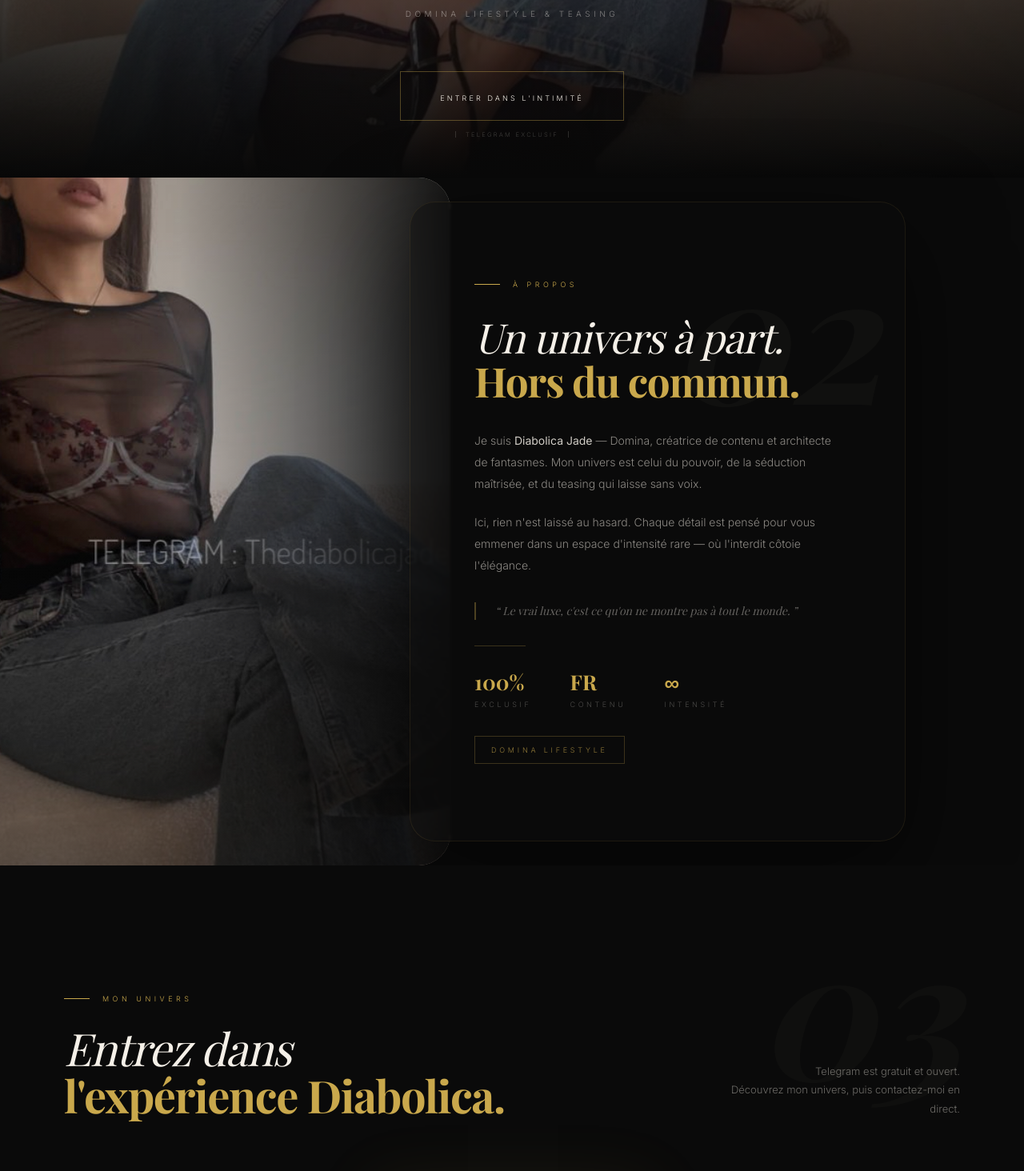
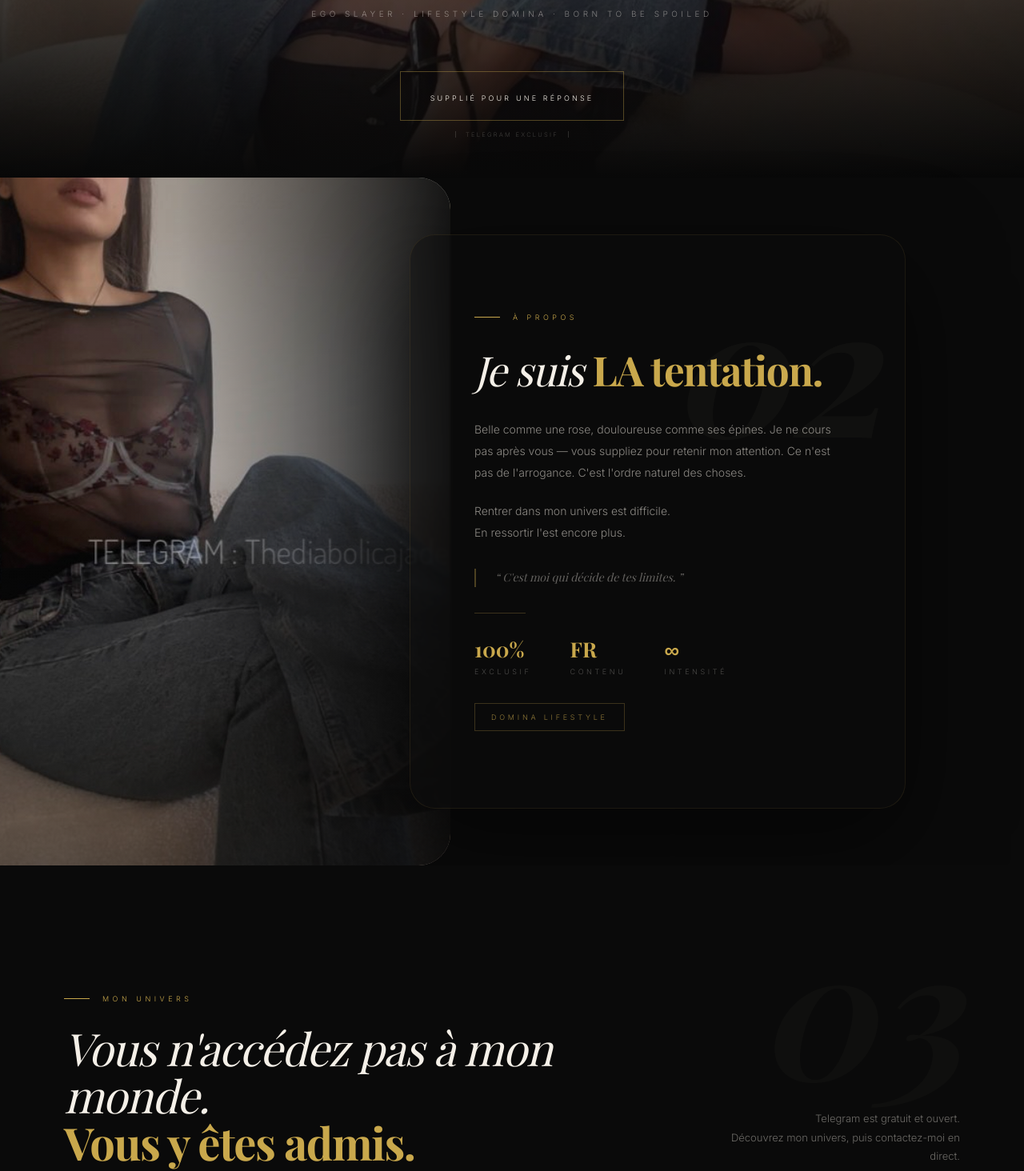
Before and after one commit to webSitePrestation/diabolica-jade, a Next.js app: page / in a window 1280 px wide. Shown: the part 578-2042 px from the top of the page at 80% size. Built offline with nearby package versions, Linux system fonts and the light colour scheme.

Commit message:
Durcit le ton éditorial sur les sections clés.
Remplace les textes Hero, About, Services, Protocole, Blog et Footer par les nouvelles formulations demandées.

Made-with: Cursor

```diff
--- a/src/app/blog/blog-page.tsx
+++ b/src/app/blog/blog-page.tsx
@@ -101,8 +101,7 @@ export default function BlogPage() {
             className="text-[13px] leading-[1.9] text-[#f5f0e8]/45 font-light max-w-md"
             style={{ fontFamily: 'var(--font-inter, "Helvetica Neue", Helvetica, Arial, sans-serif)' }}
           >
-            Domination, lifestyle, soumission. Ce que je pense,
-            ce que j&apos;observe, ce que j&apos;enseigne.
+            Ce que j&apos;observe. Ce que j&apos;exige. Ce que peu comprennent.
           </p>
         </div>
 
--- a/src/app/page.tsx
+++ b/src/app/page.tsx
@@ -464,7 +464,7 @@ export default function HomePage() {
               className="text-[9px] md:text-[10px] tracking-[0.45em] uppercase font-light text-[#f5f0e8]/45 mb-10"
               style={{ fontFamily: 'var(--font-inter, "Helvetica Neue", Helvetica, Arial, sans-serif)' }}
             >
-              Domina Lifestyle &amp; Teasing
+              Ego Slayer · Lifestyle Domina · Born to be spoiled
             </motion.p>
           </motion.div>
         )}
@@ -492,7 +492,7 @@ export default function HomePage() {
                   className="relative z-10 text-[9px] tracking-[0.35em] uppercase font-light text-[#f5f0e8]"
                   style={{ fontFamily: 'var(--font-inter, "Helvetica Neue", Helvetica, Arial, sans-serif)' }}
                 >
-                  Entrer dans l&apos;intimité
+                  Supplié pour une réponse
                 </span>
               </motion.a>
 
--- a/src/app/protocole/protocole-page.tsx
+++ b/src/app/protocole/protocole-page.tsx
@@ -32,7 +32,7 @@ const ETAPES: Etape[] = [
     numero: '03',
     titre:  'Le premier message',
     texte:  'Présentez-vous brièvement : qui vous êtes, votre expérience en soumission, ce que vous cherchez. Soyez honnête et direct. Pas de familiarité excessive, pas de "bonjour Maîtresse" sans y être invité.',
-    note:   'Un message respectueux et bien construit a infiniment plus de chances d\'obtenir une réponse.',
+    note:   'Les vrais savent déjà comment s\'adresser à moi. Les autres apprennent à leurs dépens.',
   },
   {
     numero: '04',
@@ -101,8 +101,9 @@ export default function ProtocolePage() {
             className="text-[13px] leading-[1.9] text-[#f5f0e8]/50 font-light max-w-lg mt-2"
             style={{ fontFamily: 'var(--font-inter, "Helvetica Neue", Helvetica, Arial, sans-serif)' }}
           >
-            Mon temps est précieux. Si vous souhaitez entrer dans mon univers,
-            voici les règles à respecter. Elles ne sont pas optionnelles.
+            Je ne démarche pas. Je ne relance pas. Je ne justifie pas mes silences.
+            Si vous lisez ceci, c&apos;est vous qui avez fait le premier pas —
+            continuez dans cet état d&apos;esprit.
           </p>
         </div>
 
--- a/src/components/AboutSection.tsx
+++ b/src/components/AboutSection.tsx
@@ -93,11 +93,7 @@ export default function AboutSection() {
                 className="text-[2.6rem] xl:text-[3.2rem] leading-[1.08] tracking-tight text-[#f5f0e8] italic font-normal"
                 style={{ fontFamily: 'var(--font-playfair, Georgia, serif)' }}
               >
-                Un univers à part.
-                <br />
-                <span className="not-italic font-bold text-[#c9a84c]">
-                  Hors du commun.
-                </span>
+                Je suis <span className="not-italic font-bold text-[#c9a84c]">LA tentation.</span>
               </motion.h2>
 
               {/* Corps */}
@@ -106,19 +102,18 @@ export default function AboutSection() {
                   className="text-[14px] leading-[1.95] text-[#f5f0e8]/55 font-light"
                   style={{ fontFamily: 'var(--font-inter, "Helvetica Neue", Helvetica, Arial, sans-serif)' }}
                 >
-                  Je suis{' '}
-                  <strong className="text-[#f5f0e8]/85 font-normal">Diabolica Jade</strong>
-                  {' '}— Domina, créatrice de contenu et architecte de fantasmes.
-                  Mon univers est celui du pouvoir, de la séduction maîtrisée,
-                  et du teasing qui laisse sans voix.
+                  Belle comme une rose, douloureuse comme ses épines.
+                  Je ne cours pas après vous — vous suppliez pour retenir
+                  mon attention. Ce n&apos;est pas de l&apos;arrogance.
+                  C&apos;est l&apos;ordre naturel des choses.
                 </p>
                 <p
                   className="text-[14px] leading-[1.95] text-[#f5f0e8]/55 font-light"
                   style={{ fontFamily: 'var(--font-inter, "Helvetica Neue", Helvetica, Arial, sans-serif)' }}
                 >
-                  Ici, rien n&apos;est laissé au hasard. Chaque détail est pensé
-                  pour vous emmener dans un espace d&apos;intensité rare —
-                  où l&apos;interdit côtoie l&apos;élégance.
+                  Rentrer dans mon univers est difficile.
+                  <br />
+                  En ressortir l&apos;est encore plus.
                 </p>
               </motion.div>
 
@@ -131,8 +126,7 @@ export default function AboutSection() {
                   className="text-[14px] italic leading-relaxed text-[#f5f0e8]/38"
                   style={{ fontFamily: 'var(--font-playfair, Georgia, serif)' }}
                 >
-                  &ldquo; Le vrai luxe, c&apos;est ce qu&apos;on ne montre pas
-                  à tout le monde. &rdquo;
+                  &ldquo; C&apos;est moi qui décide de tes limites. &rdquo;
                 </p>
               </motion.blockquote>
 
@@ -236,9 +230,7 @@ export default function AboutSection() {
             className="text-[clamp(1.9rem,8vw,2.4rem)] leading-[1.1] tracking-tight text-[#f5f0e8] italic font-normal"
             style={{ fontFamily: 'var(--font-playfair, Georgia, serif)' }}
           >
-            Un univers à part.
-            <br />
-            <span className="not-italic font-bold text-[#c9a84c]">Hors du commun.</span>
+            Je suis <span className="not-italic font-bold text-[#c9a84c]">LA tentation.</span>
           </motion.h2>
 
           <motion.div {...fadeUp(0.16)} className="flex flex-col gap-4">
@@ -246,19 +238,18 @@ export default function AboutSection() {
               className="text-[13px] leading-[1.9] text-[#f5f0e8]/55 font-light"
               style={{ fontFamily: 'var(--font-inter, "Helvetica Neue", Helvetica, Arial, sans-serif)' }}
             >
-              Je suis{' '}
-              <strong className="text-[#f5f0e8]/85 font-normal">Diabolica Jade</strong>
-              {' '}— Domina, créatrice de contenu et architecte de fantasmes.
-              Mon univers est celui du pouvoir, de la séduction maîtrisée,
-              et du teasing qui laisse sans voix.
+              Belle comme une rose, douloureuse comme ses épines.
+              Je ne cours pas après vous — vous suppliez pour retenir
+              mon attention. Ce n&apos;est pas de l&apos;arrogance.
+              C&apos;est l&apos;ordre naturel des choses.
             </p>
             <p
               className="text-[13px] leading-[1.9] text-[#f5f0e8]/55 font-light"
               style={{ fontFamily: 'var(--font-inter, "Helvetica Neue", Helvetica, Arial, sans-serif)' }}
             >
-              Ici, rien n&apos;est laissé au hasard. Chaque détail est pensé
-              pour vous emmener dans un espace d&apos;intensité rare —
-              où l&apos;interdit côtoie l&apos;élégance.
+              Rentrer dans mon univers est difficile.
+              <br />
+              En ressortir l&apos;est encore plus.
             </p>
           </motion.div>
 
@@ -267,8 +258,7 @@ export default function AboutSection() {
               className="text-[13px] italic leading-relaxed text-[#f5f0e8]/40"
               style={{ fontFamily: 'var(--font-playfair, Georgia, serif)' }}
             >
-              &ldquo; Le vrai luxe, c&apos;est ce qu&apos;on ne montre pas
-              à tout le monde. &rdquo;
+              &ldquo; C&apos;est moi qui décide de tes limites. &rdquo;
             </p>
           </motion.blockquote>
 
--- a/src/components/Footer.tsx
+++ b/src/components/Footer.tsx
@@ -99,7 +99,7 @@ export default function Footer() {
             className="text-[clamp(1.4rem,5vw,2rem)] italic font-normal text-[#f5f0e8]"
             style={{ fontFamily: 'var(--font-playfair, Georgia, serif)' }}
           >
-            Prêt à entrer dans mon monde ?
+            Vous n&apos;avez qu&apos;une seule chance. Ne la gâchez pas.
           </h2>
           <p
             className="text-[11px] tracking-[0.3em] uppercase text-[#f5f0e8]/40 font-light"
--- a/src/components/ServicesSection.tsx
+++ b/src/components/ServicesSection.tsx
@@ -37,7 +37,7 @@ const SERVICES: Service[] = [
     label:     'Univers Domina',
     title:     'Domination & Pouvoir',
     description:
-      'Mon univers Domina : jeux de pouvoir, présence assumée, intensité maîtrisée. Un contenu fort, construit autour du contrôle et de la tension.',
+      'Une seule chance. Ne la gâchez pas. Je ne donne pas de secondes opportunités à ceux qui n\'ont pas su saisir la première.',
     details: [
       'Dominance affirmée',
       'Énergie intense et codifiée',
@@ -239,11 +239,9 @@ export default function ServicesSection() {
             className="text-[clamp(2rem,5vw,3.5rem)] leading-[1.06] tracking-tight text-[#f5f0e8] italic font-normal"
             style={{ fontFamily: 'var(--font-playfair, Georgia, serif)' }}
           >
-            Entrez dans
+            Vous n&apos;accédez pas à mon monde.
             <br />
-            <span className="not-italic font-bold text-[#c9a84c]">
-              l&apos;expérience Diabolica.
-            </span>
+            <span className="not-italic font-bold text-[#c9a84c]">Vous y êtes admis.</span>
           </motion.h2>
 
           <motion.p
```
